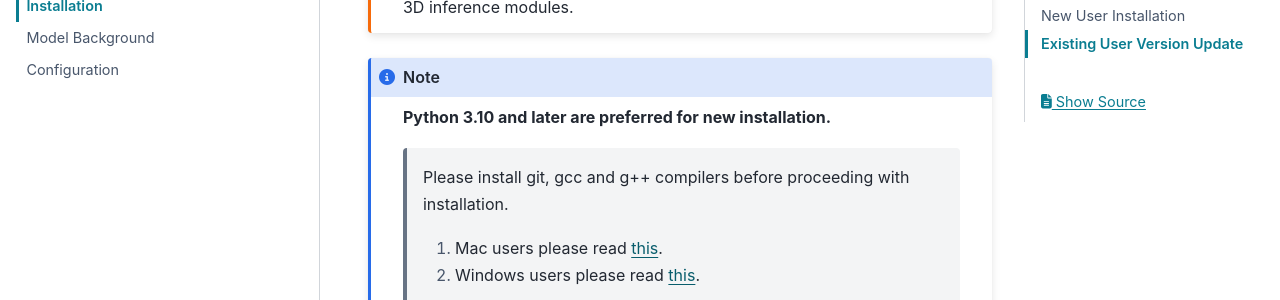
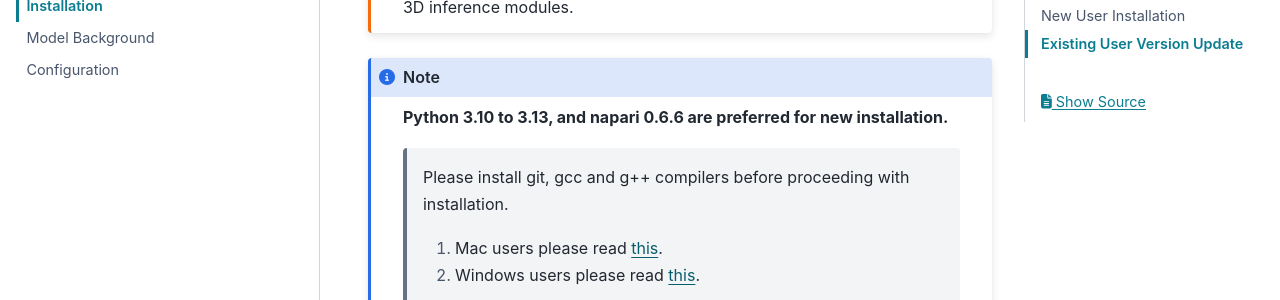
Before and after one commit to volume-em/empanada-napari-docs, a Sphinx documentation site: the page built from docs/getting_started/install.rst, in a window 1280 px wide and 1400 px high, scrolled down 334 px. Shown: the part 153-453 px from the top of the window. Built offline with Sphinx 7.4.7 and the PyData theme 0.15.4, drawn with Linux system fonts in a browser that asks for light colours; some of the changed text lies outside the part shown.

Commit message:
Update install.rst

```diff
--- a/docs/getting_started/install.rst
+++ b/docs/getting_started/install.rst
@@ -13,7 +13,7 @@
 
 .. note::
 
-  **Python 3.10 and later are preferred for new installation.**
+  **Python 3.10 to 3.13, and napari 0.6.6 are preferred for new installation.**
 
     Please install git, gcc and g++ compilers before proceeding with installation.
 
@@ -65,7 +65,7 @@
 
 #. Install napari with pip::
 
-    pip install "napari[all]"
+    pip install "napari[all]==0.6.6"
 
 #. To verify installation, run::
 
@@ -123,7 +123,7 @@
 
     Then you will need to install the latest version using pip::
 
-        pip install empanada-napari==1.2.2
+        pip install empanada-napari==1.2.3
 
 Now you can launch napari with the latest version of empanada-napari::
 
```
